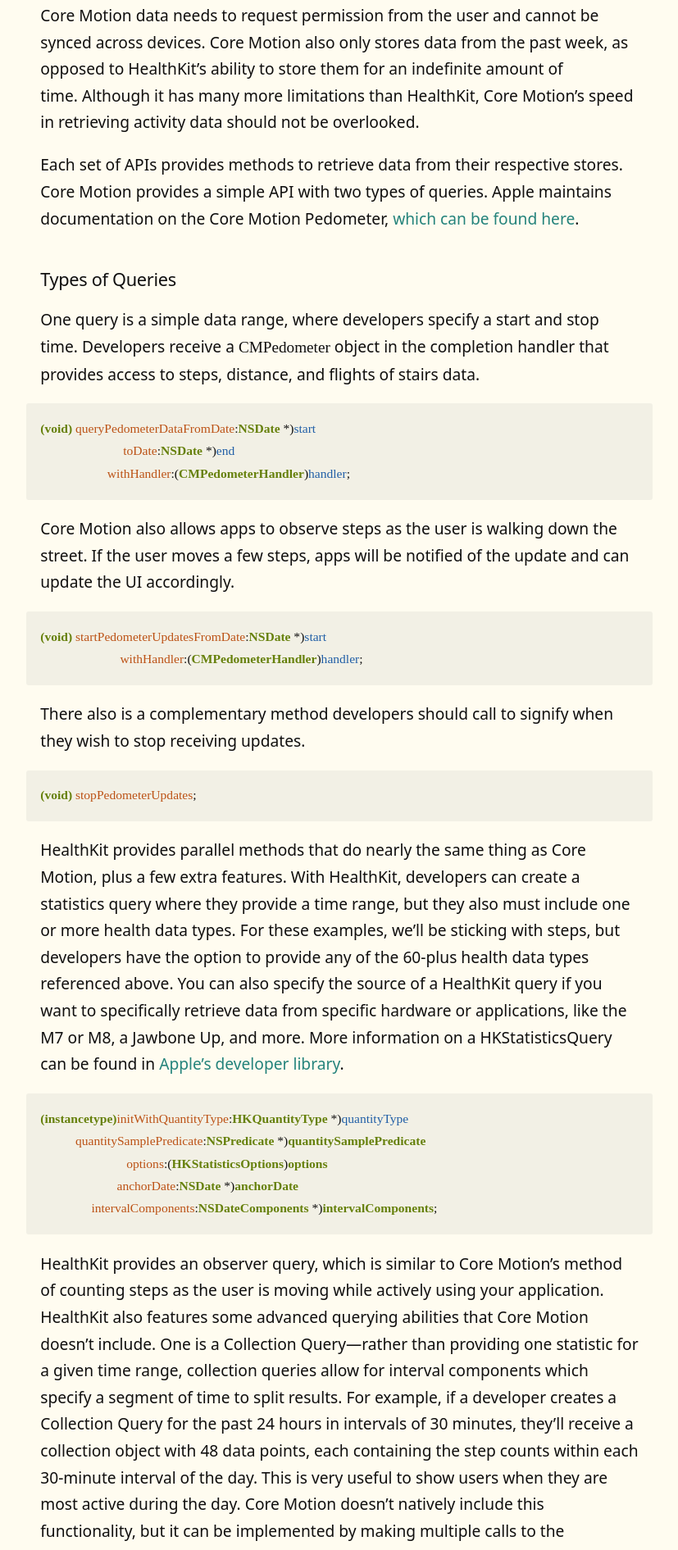
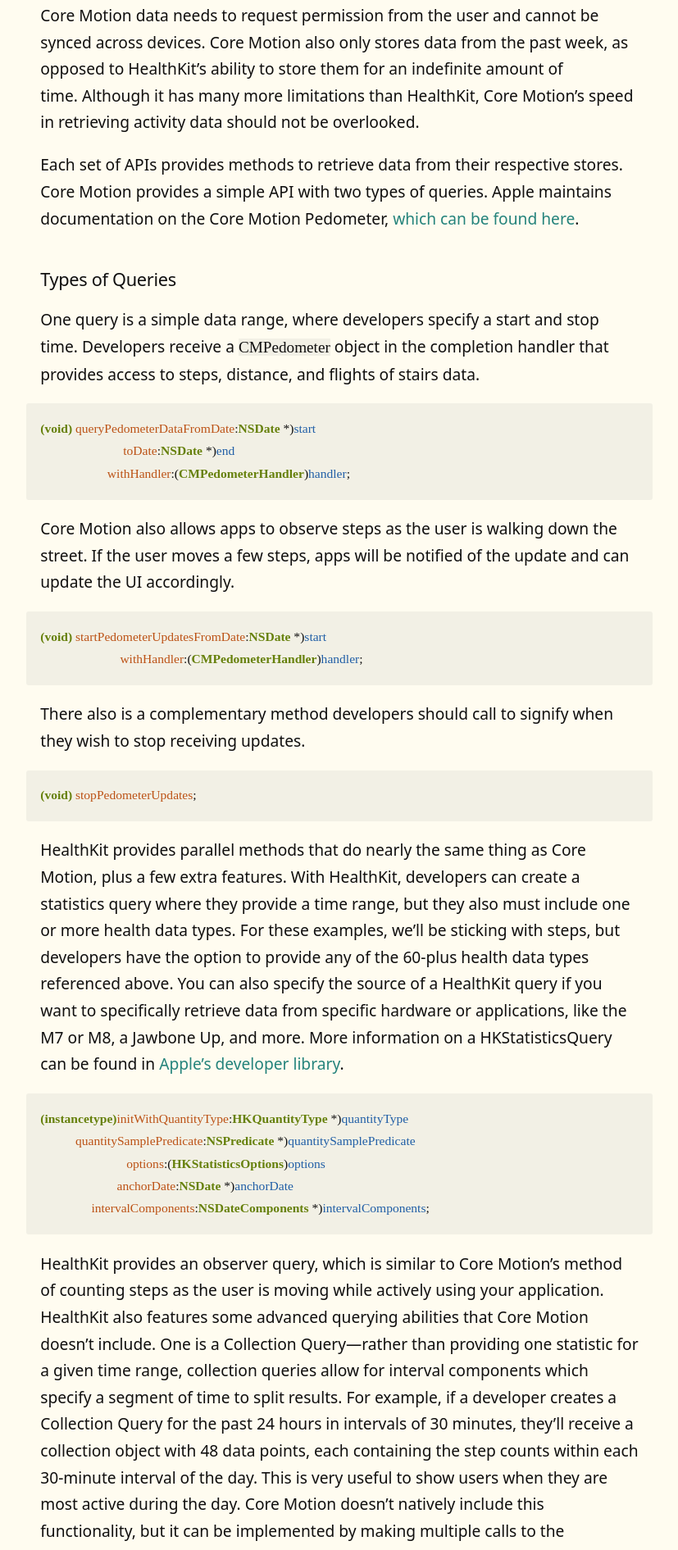
Before and after one commit to conmas/site, a Jekyll site: the page built from _posts/2014-11-17-healthkit-core-motion-ios-step-counting.md, in a window 1280 px wide. Shown: the part 3053-4944 px from the top of the page at 82% size, without its empty margins (226-1053 px from the left). Built offline with Jekyll 4.4.1, drawn with Linux system fonts in a browser that asks for light colours.

Commit message:
More code styles

```diff
--- a/_posts/2014-11-17-healthkit-core-motion-ios-step-counting.md
+++ b/_posts/2014-11-17-healthkit-core-motion-ios-step-counting.md
@@ -54,10 +54,10 @@
 HealthKit provides parallel methods that do nearly the same thing as Core Motion, plus a few extra features. With HealthKit, developers can create a statistics query where they provide a time range, but they also must include one or more health data types. For these examples, we’ll be sticking with steps, but developers have the option to provide any of the 60-plus health data types referenced above. You can also specify the source of a HealthKit query if you want to specifically retrieve data from specific hardware or applications, like the M7 or M8, a Jawbone Up, and more. More information on a HKStatisticsQuery can be found in [Apple’s developer library](https://developer.apple.com/Library/ios/documentation/HealthKit/Reference/HKStatisticsQuery_Class/index.html).
 
 <div class="highlight"><pre class="highlight"><code><span class="kw">(instancetype)</span><span class="fn">initWithQuantityType</span>:<span class="kw">HKQuantityType</span> *)<span class="vr">quantityType</span>
-           <span class="fn">quantitySamplePredicate</span>:<span class="kw">NSPredicate</span> *)<span class="kw">quantitySamplePredicate</span>
-                           <span class="fn">options</span>:(<span class="kw">HKStatisticsOptions</span>)<span class="kw">options</span>
-                        <span class="fn">anchorDate</span>:<span class="kw">NSDate</span> *)<span class="kw">anchorDate</span>
-                <span class="fn">intervalComponents</span>:<span class="kw">NSDateComponents</span> *)<span class="kw">intervalComponents</span>;
+           <span class="fn">quantitySamplePredicate</span>:<span class="kw">NSPredicate</span> *)<span class="vr">quantitySamplePredicate</span>
+                           <span class="fn">options</span>:(<span class="kw">HKStatisticsOptions</span>)<span class="vr">options</span>
+                        <span class="fn">anchorDate</span>:<span class="kw">NSDate</span> *)<span class="vr">anchorDate</span>
+                <span class="fn">intervalComponents</span>:<span class="kw">NSDateComponents</span> *)<span class="vr">intervalComponents</span>;
 </code></pre></div>
 
 HealthKit provides an observer query, which is similar to Core Motion’s method of counting steps as the user is moving while actively using your application. HealthKit also features some advanced querying abilities that Core Motion doesn’t include. One is a Collection Query—rather than providing one statistic for a given time range, collection queries allow for interval components which specify a segment of time to split results. For example, if a developer creates a Collection Query for the past 24 hours in intervals of 30 minutes, they’ll receive a collection object with 48 data points, each containing the step counts within each 30-minute interval of the day. This is very useful to show users when they are most active during the day. Core Motion doesn’t natively include this functionality, but it can be implemented by making multiple calls to the Pedometer with incremental time ranges.
--- a/_sass/_style.scss
+++ b/_sass/_style.scss
@@ -116,6 +116,7 @@
 
 code {
   font-family: ui-monospace !important;
+  background-color: var(--bg-2);
 }
 
 hr {
```
